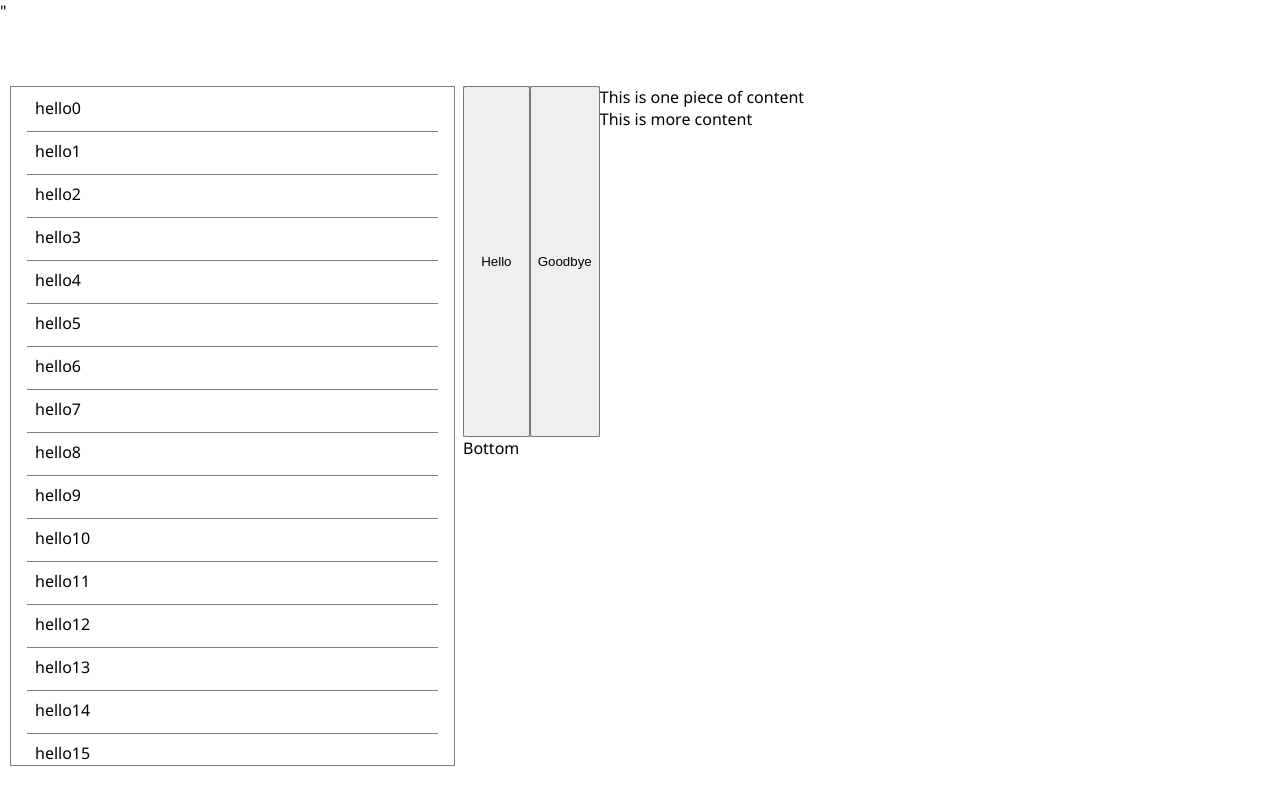
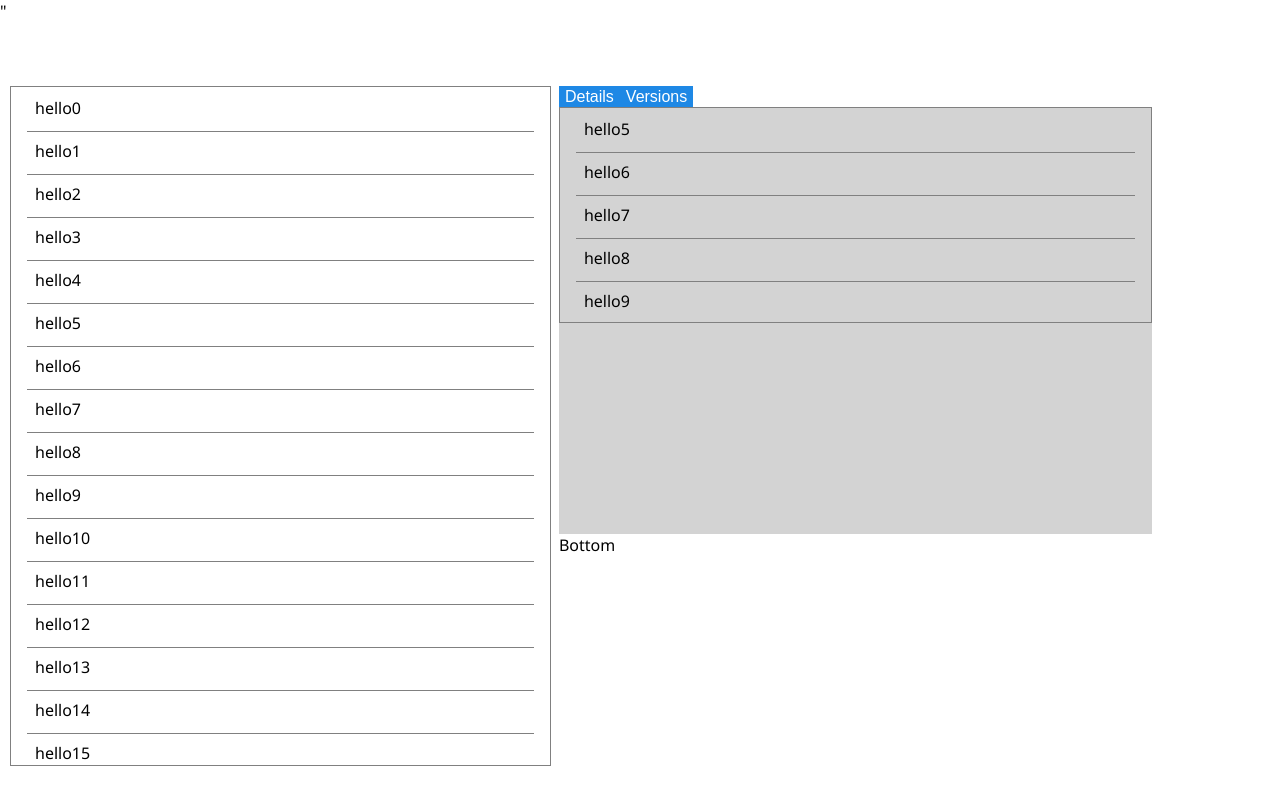
Before and after one commit to fearless40/separcel, a website with bundled scripts: page src/index.html in a window 1280 px wide. Built offline with nearby package versions, Linux system fonts and the light colour scheme.

Commit message:
Updated my Tab control, seems to work somehow.

```diff
--- a/package.json
+++ b/package.json
@@ -7,7 +7,8 @@
     "last 1 Chrome versions"
   ],
   "scripts": {
-    "test": "echo \"Error: no test specified\" && exit 1"
+    "test": "echo \"Error: no test specified\" && exit 1",
+    "start": "parcel src\\index.html"
   },
   "keywords": [],
   "author": "",
--- a/src/main.ts
+++ b/src/main.ts
@@ -98,6 +98,12 @@
     const text1 = document.createElement("span");
     const text2 = document.createElement("span");
     const tabcontl = new TabWidget();
+    tabcontl.addTab("Details", new BasicList(value.slice(5, 10), new BasicListNodeRenderString()));
+    tabcontl.addTab("Versions", () => {
+        const element = document.createElement("div");
+        element.innerHTML = "<div>Hello How are You</div><div>I am <b>I</b> am fine. </div>)";
+        return element;
+    });
 
     text1.textContent = "Top"; text2.textContent = "Bottom";
 
--- a/src/static/css/widgets.css
+++ b/src/static/css/widgets.css
@@ -2,19 +2,44 @@
 .widget-selected {}
 
 button {
-
+    border:0;
+    background: #1E88E5;
+    color: white;
+    font-family: -system-ui, sans-serif;
+    font-size: 1rem;
+    line-height: 1.2;
+    white-space: nowrap;
+    text-decoration: none;
+    cursor: pointer;
+}
 }
 
 .tab-button {
-    min-width: 5em;
-    min-height:1em;
+    margin-right: 4px;
+    border-top-left-radius: 10px;
+    border-top-right-radius: 10px;
 }
 
-.tab-widget {
+.tab-widget-top {
+    display: flex;
+    flex-direction: column;
+}
+
+.tab-widget-left {
     display: flex;
     flex-direction: row;
+}
 
+.tab-widget-right {
+    display: flex;
+    flex-direction: row-reverse;
 }
+
+.tab-widget-bottom {
+    display: flex;
+    flex-direction: column-reverse;
+}
+
 
 .tab-wiget-toptabs {
     display: flex;
@@ -25,10 +50,12 @@
     display: flex;
     flex-wrap: wrap;
     flex-direction: row;
-    background-color: darkgray;
+    padding-right: 15px;
 }
 
-.tab-content {
-    display: flex;
-    flex-direction: column;
+.tab-container {
+    display: block;
+    background-color: lightgray;
+    width:100%;
+    height: 100%;
 }
--- a/src/widgets/Tab/Tab.ts
+++ b/src/widgets/Tab/Tab.ts
@@ -1,39 +1,125 @@
-import { Widget } from "../widget";
+import { Widget, Content, renderContent } from "../widget";
+
+const TABINDEX = "data-tabid"
+const TABORDER = "data-taborder"
+
+export const enum TabSide {
+    Left = "left",
+    Right = "right",
+    Top = "top",
+    Bottom = "bottom"
+}
+
+class TabItem {
+    constructor(public text: string, public content: Content) {
+
+    }
+}
 
 export class TabWidget implements Widget {
-    root: HTMLElement;    render(): HTMLElement {
-        const root: HTMLElement = document.createElement("div");
-        root.classList.add("tab-widget");
+    constructor() {
+        this.tabOrientation = TabSide.Top;
+        this.tabs = new Array<TabItem>();
+        this.activeTab = 0;
+    }
 
-        const button_tabs = document.createElement("div");
-        button_tabs.classList.add("tab-section");
+
+    private _root: HTMLElement;
+    private tabs: TabItem[];
+    private activeTab: number;
+
+    get root() {
+        return this._root;
+    }
+
+    tabOrientation: TabSide;
+
+
+
+    render() : HTMLElement {
+        if (this._root) {
+            this._root.innerHTML = "";
+        }
+        else {
+            this._root = document.createElement("div");
+            this._root.classList.add("tab-widget-" + this.tabOrientation);
+        }
 
         const container = document.createElement("div");
         container.classList.add("tab-container");
 
-        root.appendChild(button_tabs);
+        const tab_section = document.createElement("div");
+        tab_section.classList.add("tab-section");
+        tab_section.addEventListener("click", (ev: MouseEvent) => {
+            const ele = ev.target as HTMLElement;
+            if (ele.hasAttribute(TABINDEX)) {
+                const id = parseInt(ele.getAttribute(TABINDEX));
+                const element = container.querySelector(`[${TABINDEX}="${id}"]`);
 
-        for (const x of ["Hello", "Goodbye"]) {
-            const tab = document.createElement("button");
-            tab.classList.add("tab-button");
-            tab.textContent = x;
-            button_tabs.appendChild(tab);
-        }
+                const oldElement = container.querySelector(`[${TABINDEX}="${this.activeTab}"]`);
+                (oldElement as HTMLElement).style.display = "none";
+                (element as HTMLElement).style.display = "block";
 
-        for (const x of ["This is one piece of content", "This is more content"]) {
-            const content = document.createElement("div");
-            content.textContent = x;
-            container.appendChild(content);
-        }
+                this.activeTab = id;
+            }
+        });
 
 
-        root.appendChild(container);
 
-        return root;
+        this.tabs.forEach((value, index) => {
+            const tabElement = document.createElement("button");
+            tabElement.classList.add("tab-button");
+            tabElement.textContent = value.text;
+            tabElement.setAttribute(TABINDEX, index.toString());
+
+
+            const hidden_content = document.createElement("div");
+            hidden_content.setAttribute(TABINDEX, index.toString());
+            hidden_content.appendChild(renderContent(value.content));
+
+            if (this.activeTab == index) {
+                hidden_content.style.display = "block";
+            }
+            else {
+                hidden_content.style.display = "none";
+            }
+            container.appendChild(hidden_content);
+
+            tab_section.appendChild(tabElement);
+        });
+
+        this._root.appendChild(tab_section);
+        this._root.appendChild(container);
+
+        return this._root;
+
     }
+
+
     children(): HTMLElement[] {
         throw new Error("Method not implemented.");
     }
 
+    addTab(tabText: string, content : Content): number {
+        this.tabs.push(new TabItem(tabText, content));
+        return this.tabs.length - 1;
+    }
+
+    removeTab(tabId: string | number) : void {
+
+    }
+
+    setActiveTab(tabID: string | number): void {
+        if (typeof tabID == "number") {
+            if (tabID < 0 || tabID >= this.tabs.length)
+                tabID = 0;
+            this.activeTab = tabID;
+        }
+        else {
+            this.setActiveTab(this.tabs.findIndex((value) => value.text === tabID));
+        }
+    }
+
+
 
 }
--- a/src/widgets/widget.ts
+++ b/src/widgets/widget.ts
@@ -1,3 +1,15 @@
+
+export interface RenderFunction {
+    (): HTMLElement;
+}
+
+
+
+export interface Widget {
+    root: HTMLElement;
+    render() :  HTMLElement;
+    children() : HTMLElement[];
+}
 
 export function isWidget(item: any): item is Widget {
     if (<Widget>item.render !== undefined && <Widget>item.children !== undefined)
@@ -5,8 +17,22 @@
     return false;
 }
 
-export interface Widget {
-    root: HTMLElement;
-    render() :  HTMLElement;
-    children() : HTMLElement[];
- }
+
+
+export type Content = Widget | HTMLElement | RenderFunction | DocumentFragment;
+
+export function renderContent(content: Content): HTMLElement | DocumentFragment{
+    if (isWidget(content)) {
+        return content.render();
+    }
+
+    if (content instanceof HTMLElement) {
+        return content;
+    }
+
+    if (content instanceof DocumentFragment) {
+        return content;
+    }
+
+    return content();
+}
--- a/tsconfig.json
+++ b/tsconfig.json
@@ -2,7 +2,7 @@
   "compilerOptions": {
       "paths": { "*": ["types/*"] },
     /* Basic Options */
-    "target": "es2018",                          /* Specify ECMAScript target version: 'ES3' (default), 'ES5', 'ES2015', 'ES2016', 'ES2017', 'ES2018', 'ES2019' or 'ESNEXT'. */
+    "target": "ES2020",                          /* Specify ECMAScript target version: 'ES3' (default), 'ES5', 'ES2015', 'ES2016', 'ES2017', 'ES2018', 'ES2019' or 'ESNEXT'. */
     "module": "es2015",                     /* Specify module code generation: 'none', 'commonjs', 'amd', 'system', 'umd', 'es2015', or 'ESNext'. */
     // "lib": [],                             /* Specify library files to be included in the compilation. */
     // "allowJs": true,                       /* Allow javascript files to be compiled. */
```
Also changed, not shown: .babelrc (deleted), 2 other files.
